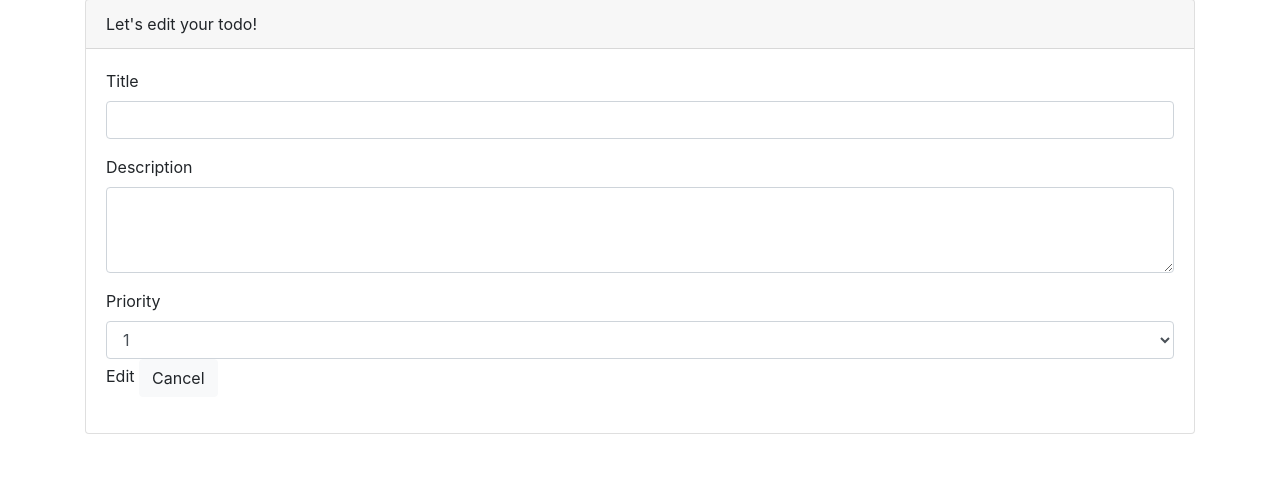
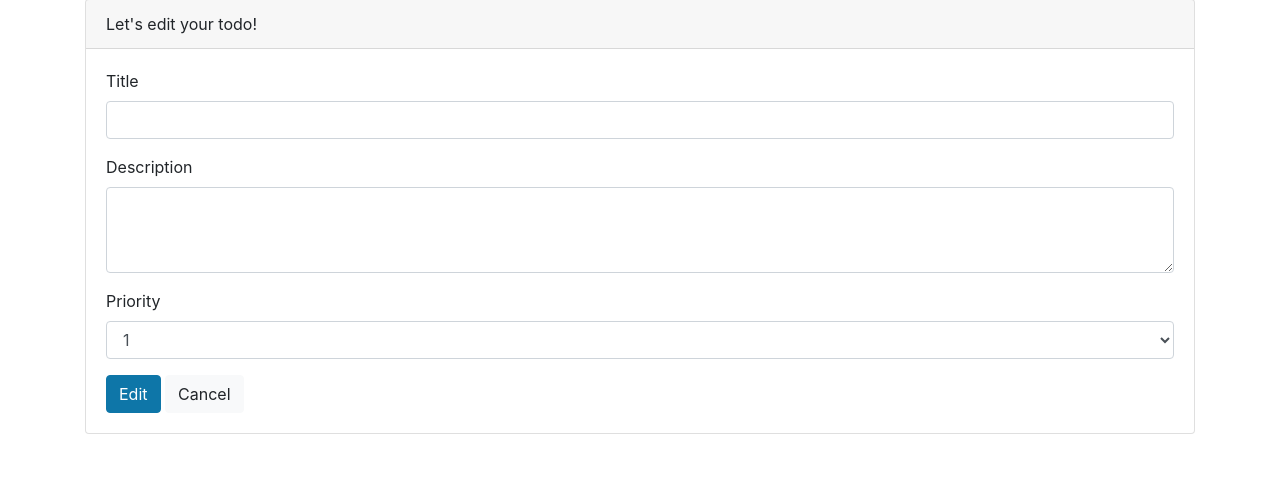
Before and after one commit to lin4lins/Todo-FastAPI, a Python web app: template templates/edit-todo.html in a window 1280 px wide. Shown: the part 71-552 px from the top of the page. Run offline with Jinja, Linux system fonts and the light colour scheme; the template is opened without the code that fills it, so the values that code supplies are empty.

Commit message:
Fix edit-todo Edit button

```diff
--- a/templates/edit-todo.html
+++ b/templates/edit-todo.html
@@ -31,7 +31,8 @@
                         <option {% if todo.priority == 5 %} selected="selected" {% endif %}
                         >5</option>
                     </select>
-                </div<button onclick="edit_todo()" type="button" class="btn btn-primary">
+                </div>
+                <button onclick="edit_todo()" type="button" class="btn btn-primary">
                     Edit</button>
                 <button type="button" class="btn btn-light"
                         onclick="window.location.replace('/todos/read')">
```
